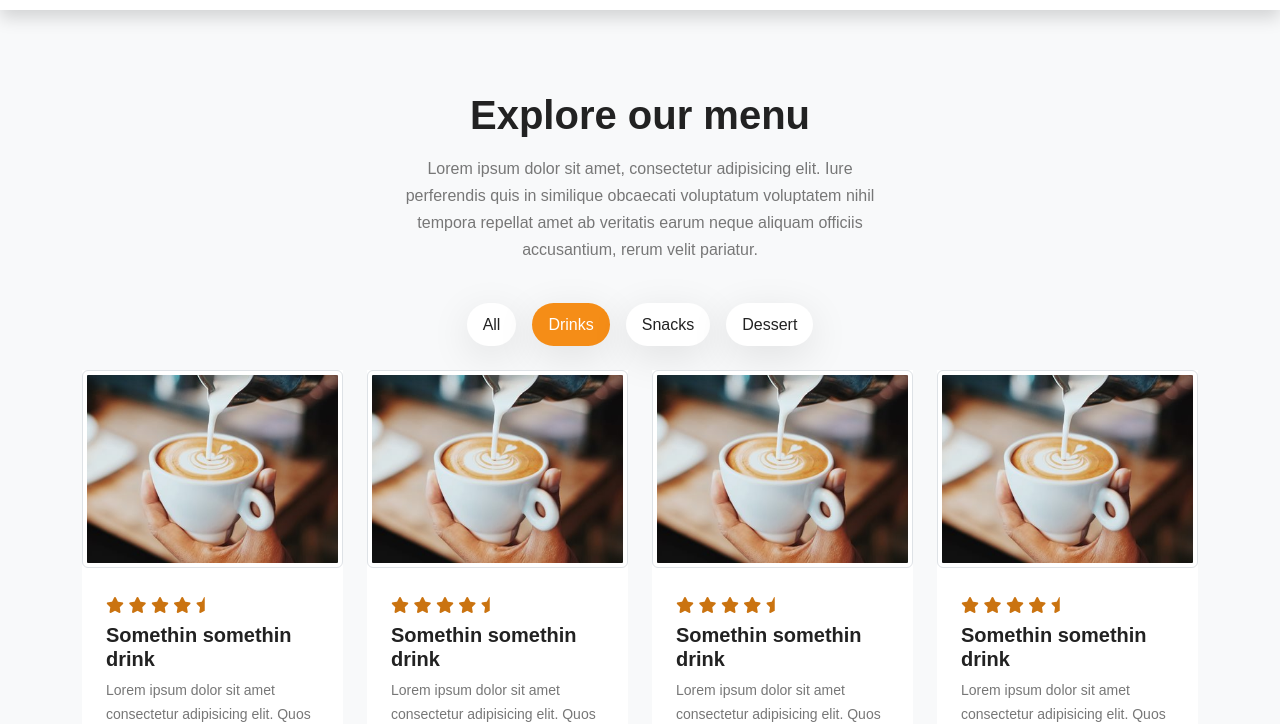
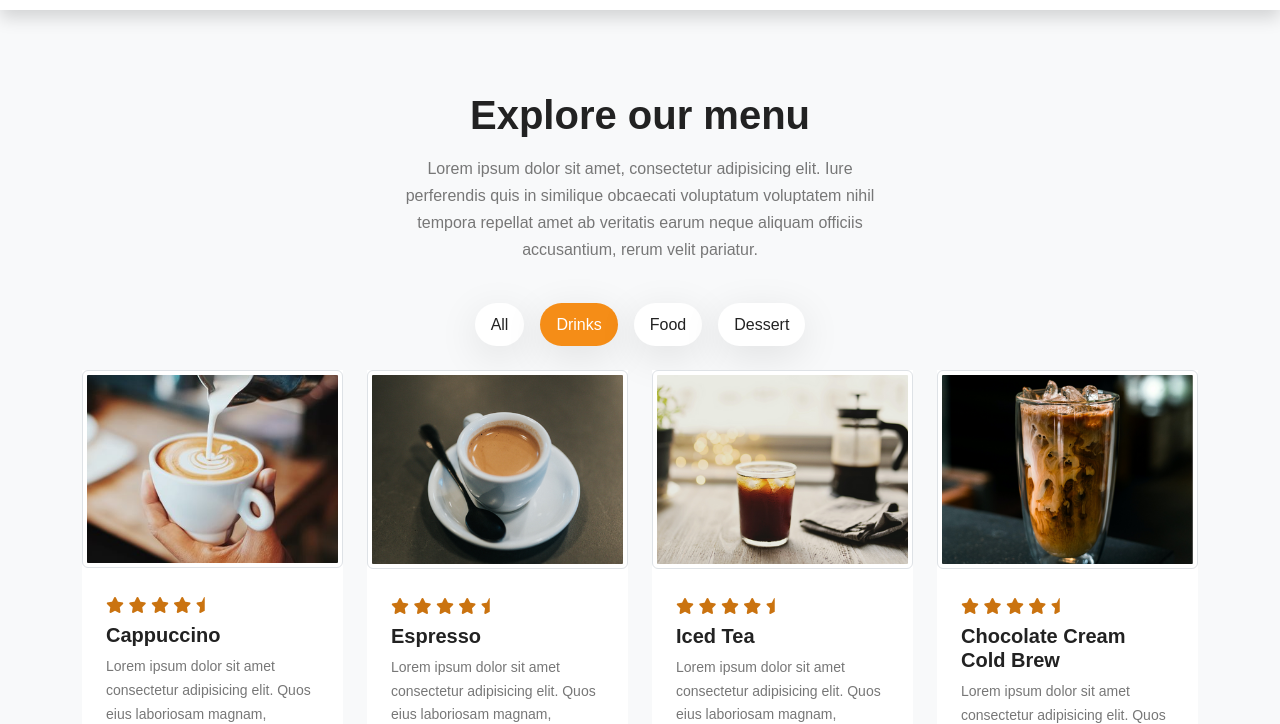
Before and after one commit to AmineTamar/coffee-shop-website, a plain HTML site: page index.html in a window 1280 px wide. Both pictures are taken after a click on the tab "Drinks". Shown: the part 1557-2281 px from the top of the page. Drawn offline with nearby package versions, Linux system fonts and the light colour scheme.

Commit message:
added new imgs

```diff
--- a/index.html
+++ b/index.html
@@ -145,7 +145,7 @@ Lorem ipsum dolor sit amet, consectetur adipisicing elit. Iure perferendis quis
     </li>
 
     <li class="nav-item" role="presentation">
-      <button class="nav-link" id="pills-snacks-tab" data-bs-toggle="pill" data-bs-target="#pills-snacks" type="button" role="tab" aria-controls="pills-snacks" aria-selected="false">Snacks</button>
+      <button class="nav-link" id="pills-snacks-tab" data-bs-toggle="pill" data-bs-target="#pills-snacks" type="button" role="tab" aria-controls="pills-snacks" aria-selected="false">Food</button>
     </li>
     <li class="nav-item" role="presentation">
       <button class="nav-link" id="pills-dessert-tab" data-bs-toggle="pill" data-bs-target="#pills-dessert" type="button" role="tab" aria-controls="pills-dessert" aria-selected="false">Dessert</button>
@@ -171,7 +171,7 @@ Lorem ipsum dolor sit amet, consectetur adipisicing elit. Iure perferendis quis
                    <i class="fa-solid fa-star-half"></i>
                    </span>
                  </div>
-                 <h5 class="mt-1 mb-2"> <a href="">Somethin somethin drink</a> </h5>
+                 <h5 class="mt-1 mb-2"> <a href="">Cappuccino</a> </h5>
                  <p class="small">Lorem ipsum dolor sit amet consectetur adipisicing elit. Quos eius laboriosam magnam, distinctio, sed enim dolorum unde dolorem excepturi ipsum id? Inventore, </p>
 
                 </div>
@@ -182,7 +182,7 @@ Lorem ipsum dolor sit amet, consectetur adipisicing elit. Iure perferendis quis
             <div class="col-lg-3 col-sm-6">
               <div class="menu-item bg-white shadow-on-hover">
 
-                <img  src="/images/coffe1.jpg" alt="" class="img-thumbnail img1">
+                <img  src="/images/Espresso.png" alt="" class="img-thumbnail img1">
                 <div class="menu-item-content p-4">
                  <div>
                    <span class="review">
@@ -193,7 +193,7 @@ Lorem ipsum dolor sit amet, consectetur adipisicing elit. Iure perferendis quis
                    <i class="fa-solid fa-star-half"></i>
                    </span>
                  </div>
-                 <h5 class="mt-1 mb-2"> <a href="">Somethin somethin drink</a> </h5>
+                 <h5 class="mt-1 mb-2"> <a href="">Espresso</a> </h5>
                  <p class="small">Lorem ipsum dolor sit amet consectetur adipisicing elit. Quos eius laboriosam magnam, distinctio, sed enim dolorum unde dolorem excepturi ipsum id? Inventore, </p>
 
                 </div>
@@ -203,7 +203,7 @@ Lorem ipsum dolor sit amet, consectetur adipisicing elit. Iure perferendis quis
             <div class="col-lg-3 col-sm-6">
               <div class="menu-item bg-white shadow-on-hover">
 
-                <img  src="images/coffe1.jpg" alt="" class="img-thumbnail img1">
+                <img  src="images/Iced Tea.png" alt="" class="img-thumbnail img1">
                 <div class="menu-item-content p-4">
                  <div>
                    <span class="review">
@@ -214,7 +214,7 @@ Lorem ipsum dolor sit amet, consectetur adipisicing elit. Iure perferendis quis
                    <i class="fa-solid fa-star-half"></i>
                    </span>
                  </div>
-                 <h5 class="mt-1 mb-2"> <a href="">Somethin somethin drink</a> </h5>
+                 <h5 class="mt-1 mb-2"> <a href="">Iced Tea </a> </h5>
                  <p class="small">Lorem ipsum dolor sit amet consectetur adipisicing elit. Quos eius laboriosam magnam, distinctio, sed enim dolorum unde dolorem excepturi ipsum id? Inventore, </p>
 
                 </div>
@@ -224,7 +224,7 @@ Lorem ipsum dolor sit amet, consectetur adipisicing elit. Iure perferendis quis
             <div class="col-lg-3 col-sm-6">
               <div class="menu-item bg-white shadow-on-hover">
 
-                <img  src="/images/coffe1.jpg" alt="" class="img-thumbnail img1">
+                <img  src="/images/Chocolate Cream Cold Brew.png" alt="" class="img-thumbnail img1">
                 <div class="menu-item-content p-4">
                  <div>
                    <span class="review">
@@ -235,7 +235,7 @@ Lorem ipsum dolor sit amet, consectetur adipisicing elit. Iure perferendis quis
                    <i class="fa-solid fa-star-half"></i>
                    </span>
                  </div>
-                 <h5 class="mt-1 mb-2"> <a href="">Somethin somethin drink</a> </h5>
+                 <h5 class="mt-1 mb-2"> <a href="">Chocolate Cream Cold Brew</a> </h5>
                  <p class="small">Lorem ipsum dolor sit amet consectetur adipisicing elit. Quos eius laboriosam magnam, distinctio, sed enim dolorum unde dolorem excepturi ipsum id? Inventore, </p>
 
                 </div>
@@ -245,7 +245,7 @@ Lorem ipsum dolor sit amet, consectetur adipisicing elit. Iure perferendis quis
             <div class="col-lg-3 col-sm-6">
               <div class="menu-item bg-white shadow-on-hover">
 
-                <img  src="/images/coffe1.jpg" alt="" class="img-thumbnail img1">
+                <img  src="/images/Caffé Latte.png" alt="" class="img-thumbnail img1">
                 <div class="menu-item-content p-4">
                  <div>
                    <span class="review">
@@ -256,7 +256,7 @@ Lorem ipsum dolor sit amet, consectetur adipisicing elit. Iure perferendis quis
                    <i class="fa-solid fa-star-half"></i>
                    </span>
                  </div>
-                 <h5 class="mt-1 mb-2"> <a href="">Somethin somethin drink</a> </h5>
+                 <h5 class="mt-1 mb-2"> <a href="">Caffé Latte</a> </h5>
                  <p class="small">Lorem ipsum dolor sit amet consectetur adipisicing elit. Quos eius laboriosam magnam, distinctio, sed enim dolorum unde dolorem excepturi ipsum id? Inventore, </p>
 
                 </div>
@@ -266,7 +266,7 @@ Lorem ipsum dolor sit amet, consectetur adipisicing elit. Iure perferendis quis
             <div class="col-lg-3 col-sm-6">
               <div class="menu-item bg-white shadow-on-hover">
 
-                <img  src="/images/coffe1.jpg" alt="" class="img-thumbnail img1">
+                <img  src="/images/Egg sandwish.png" alt="" class="img-thumbnail img1">
                 <div class="menu-item-content p-4">
                  <div>
                    <span class="review">
@@ -277,7 +277,7 @@ Lorem ipsum dolor sit amet, consectetur adipisicing elit. Iure perferendis quis
                    <i class="fa-solid fa-star-half"></i>
                    </span>
                  </div>
-                 <h5 class="mt-1 mb-2"> <a href="">Somethin somethin drink</a> </h5>
+                 <h5 class="mt-1 mb-2"> <a href="">Egg Sandwish</a> </h5>
                  <p class="small">Lorem ipsum dolor sit amet consectetur adipisicing elit. Quos eius laboriosam magnam, distinctio, sed enim dolorum unde dolorem excepturi ipsum id? Inventore, </p>
 
                 </div>
@@ -287,7 +287,7 @@ Lorem ipsum dolor sit amet, consectetur adipisicing elit. Iure perferendis quis
             <div class="col-lg-3 col-sm-6">
               <div class="menu-item bg-white shadow-on-hover">
 
-                <img  src="/images/coffe1.jpg" alt="" class="img-thumbnail img1">
+                <img  src="/images/Honey Pancake.png" alt="" class="img-thumbnail img1">
                 <div class="menu-item-content p-4">
                  <div>
                    <span class="review">
@@ -298,7 +298,7 @@ Lorem ipsum dolor sit amet, consectetur adipisicing elit. Iure perferendis quis
                    <i class="fa-solid fa-star-half"></i>
                    </span>
                  </div>
-                 <h5 class="mt-1 mb-2"> <a href="">Somethin somethin drink</a> </h5>
+                 <h5 class="mt-1 mb-2"> <a href="">Honey Pancake</a> </h5>
                  <p class="small">Lorem ipsum dolor sit amet consectetur adipisicing elit. Quos eius laboriosam magnam, distinctio, sed enim dolorum unde dolorem excepturi ipsum id? Inventore, </p>
 
                 </div>
@@ -310,7 +310,7 @@ Lorem ipsum dolor sit amet, consectetur adipisicing elit. Iure perferendis quis
              <div class="col-lg-3 col-sm-6">
               <div class="menu-item bg-white shadow-on-hover">
 
-                <img  src="/images/coffe1.jpg" alt="" class="img-thumbnail img1">
+                <img  src="/images/Pizza.png" alt="" class="img-thumbnail img1">
                 <div class="menu-item-content p-4">
                  <div>
                    <span class="review">
@@ -321,7 +321,7 @@ Lorem ipsum dolor sit amet, consectetur adipisicing elit. Iure perferendis quis
                    <i class="fa-solid fa-star-half"></i>
                    </span>
                  </div>
-                 <h5 class="mt-1 mb-2"> <a href="">Somethin somethin drink</a> </h5>
+                 <h5 class="mt-1 mb-2"> <a href="">Pizza Margherita</a> </h5>
                  <p class="small">Lorem ipsum dolor sit amet consectetur adipisicing elit. Quos eius laboriosam magnam, distinctio, sed enim dolorum unde dolorem excepturi ipsum id? Inventore, </p>
 
                 </div>
@@ -331,7 +331,7 @@ Lorem ipsum dolor sit amet, consectetur adipisicing elit. Iure perferendis quis
             <div class="col-lg-3 col-sm-6">
               <div class="menu-item bg-white shadow-on-hover">
 
-                <img  src="/images/coffe1.jpg" alt="" class="img-thumbnail img1">
+                <img  src="/images/Burger.png" alt="" class="img-thumbnail img1">
                 <div class="menu-item-content p-4">
                  <div>
                    <span class="review">
@@ -342,7 +342,7 @@ Lorem ipsum dolor sit amet, consectetur adipisicing elit. Iure perferendis quis
                    <i class="fa-solid fa-star-half"></i>
                    </span>
                  </div>
-                 <h5 class="mt-1 mb-2"> <a href="">Somethin somethin drink</a> </h5>
+                 <h5 class="mt-1 mb-2"> <a href="">Cheese Burger</a> </h5>
                  <p class="small">Lorem ipsum dolor sit amet consectetur adipisicing elit. Quos eius laboriosam magnam, distinctio, sed enim dolorum unde dolorem excepturi ipsum id? Inventore, </p>
 
                 </div>
@@ -352,7 +352,7 @@ Lorem ipsum dolor sit amet, consectetur adipisicing elit. Iure perferendis quis
             <div class="col-lg-3 col-sm-6">
               <div class="menu-item bg-white shadow-on-hover">
 
-                <img  src="/images/coffe1.jpg" alt="" class="img-thumbnail img1">
+                <img  src="/images/Chocolate Muffin.png" alt="" class="img-thumbnail img1">
                 <div class="menu-item-content p-4">
                  <div>
                    <span class="review">
@@ -363,7 +363,7 @@ Lorem ipsum dolor sit amet, consectetur adipisicing elit. Iure perferendis quis
                    <i class="fa-solid fa-star-half"></i>
                    </span>
                  </div>
-                 <h5 class="mt-1 mb-2"> <a href="">Somethin somethin drink</a> </h5>
+                 <h5 class="mt-1 mb-2"> <a href="">Chocolate Muffin</a> </h5>
                  <p class="small">Lorem ipsum dolor sit amet consectetur adipisicing elit. Quos eius laboriosam magnam, distinctio, sed enim dolorum unde dolorem excepturi ipsum id? Inventore, </p>
 
                 </div>
@@ -373,7 +373,7 @@ Lorem ipsum dolor sit amet, consectetur adipisicing elit. Iure perferendis quis
             <div class="col-lg-3 col-sm-6">
               <div class="menu-item bg-white shadow-on-hover">
 
-                <img  src="/images/coffe1.jpg" alt="" class="img-thumbnail img1">
+                <img  src="/images/Croissant.png" alt="" class="img-thumbnail img1">
                 <div class="menu-item-content p-4">
                  <div>
                    <span class="review">
@@ -384,7 +384,7 @@ Lorem ipsum dolor sit amet, consectetur adipisicing elit. Iure perferendis quis
                    <i class="fa-solid fa-star-half"></i>
                    </span>
                  </div>
-                 <h5 class="mt-1 mb-2"> <a href="">Somethin somethin drink</a> </h5>
+                 <h5 class="mt-1 mb-2"> <a href="">Croissant</a> </h5>
                  <p class="small">Lorem ipsum dolor sit amet consectetur adipisicing elit. Quos eius laboriosam magnam, distinctio, sed enim dolorum unde dolorem excepturi ipsum id? Inventore, </p>
 
                 </div>
@@ -394,7 +394,7 @@ Lorem ipsum dolor sit amet, consectetur adipisicing elit. Iure perferendis quis
             <div class="col-lg-3 col-sm-6">
               <div class="menu-item bg-white shadow-on-hover">
 
-                <img  src="/images/coffe1.jpg" alt="" class="img-thumbnail img1">
+                <img  src="/images/Chocolate cake.png" alt="" class="img-thumbnail img1">
                 <div class="menu-item-content p-4">
                  <div>
                    <span class="review">
@@ -405,7 +405,7 @@ Lorem ipsum dolor sit amet, consectetur adipisicing elit. Iure perferendis quis
                    <i class="fa-solid fa-star-half"></i>
                    </span>
                  </div>
-                 <h5 class="mt-1 mb-2"> <a href="">Somethin somethin drink</a> </h5>
+                 <h5 class="mt-1 mb-2"> <a href="">Chocolate Cake</a> </h5>
                  <p class="small">Lorem ipsum dolor sit amet consectetur adipisicing elit. Quos eius laboriosam magnam, distinctio, sed enim dolorum unde dolorem excepturi ipsum id? Inventore, </p>
 
                 </div>
@@ -416,7 +416,7 @@ Lorem ipsum dolor sit amet, consectetur adipisicing elit. Iure perferendis quis
             <div class="col-lg-3 col-sm-6">
               <div class="menu-item bg-white shadow-on-hover">
 
-                <img  src="/images/coffe1.jpg" alt="" class="img-thumbnail img1">
+                <img  src="/images/Chocolate brownie.png" alt="" class="img-thumbnail img1">
                 <div class="menu-item-content p-4">
                  <div>
                    <span class="review">
@@ -427,7 +427,7 @@ Lorem ipsum dolor sit amet, consectetur adipisicing elit. Iure perferendis quis
                    <i class="fa-solid fa-star-half"></i>
                    </span>
                  </div>
-                 <h5 class="mt-1 mb-2"> <a href="">Somethin somethin drink</a> </h5>
+                 <h5 class="mt-1 mb-2"> <a href="">Chocolate Brownie</a> </h5>
                  <p class="small">Lorem ipsum dolor sit amet consectetur adipisicing elit. Quos eius laboriosam magnam, distinctio, sed enim dolorum unde dolorem excepturi ipsum id? Inventore, </p>
 
                 </div>
@@ -437,7 +437,7 @@ Lorem ipsum dolor sit amet, consectetur adipisicing elit. Iure perferendis quis
             <div class="col-lg-3 col-sm-6">
               <div class="menu-item bg-white shadow-on-hover">
 
-                <img  src="/images/coffe1.jpg" alt="" class="img-thumbnail img1">
+                <img  src="/images/Everything bagle.png" alt="" class="img-thumbnail img1">
                 <div class="menu-item-content p-4">
                  <div>
                    <span class="review">
@@ -448,7 +448,7 @@ Lorem ipsum dolor sit amet, consectetur adipisicing elit. Iure perferendis quis
                    <i class="fa-solid fa-star-half"></i>
                    </span>
                  </div>
-                 <h5 class="mt-1 mb-2"> <a href="">Somethin somethin drink</a> </h5>
+                 <h5 class="mt-1 mb-2"> <a href="">Everything Bagle</a> </h5>
                  <p class="small">Lorem ipsum dolor sit amet consectetur adipisicing elit. Quos eius laboriosam magnam, distinctio, sed enim dolorum unde dolorem excepturi ipsum id? Inventore, </p>
 
                 </div>
@@ -478,7 +478,7 @@ Lorem ipsum dolor sit amet, consectetur adipisicing elit. Iure perferendis quis
               <i class="fa-solid fa-star-half"></i>
               </span>
             </div>
-            <h5 class="mt-1 mb-2"> <a href="">Somethin somethin drink</a> </h5>
+            <h5 class="mt-1 mb-2"> <a href="">Cappuccino</a> </h5>
             <p class="small">Lorem ipsum dolor sit amet consectetur adipisicing elit. Quos eius laboriosam magnam, distinctio, sed enim dolorum unde dolorem excepturi ipsum id? Inventore, </p>
 
            </div>
@@ -489,7 +489,7 @@ Lorem ipsum dolor sit amet, consectetur adipisicing elit. Iure perferendis quis
        <div class="col-lg-3 col-sm-6">
          <div class="menu-item bg-white shadow-on-hover">
 
-           <img  src="images/coffe1.jpg" alt="" class="img-thumbnail img1">
+           <img  src="images/Espresso.png" alt="" class="img-thumbnail img1">
            <div class="menu-item-content p-4">
             <div>
               <span class="review">
@@ -500,7 +500,7 @@ Lorem ipsum dolor sit amet, consectetur adipisicing elit. Iure perferendis quis
               <i class="fa-solid fa-star-half"></i>
               </span>
             </div>
-            <h5 class="mt-1 mb-2"> <a href="">Somethin somethin drink</a> </h5>
+            <h5 class="mt-1 mb-2"> <a href="">Espresso</a> </h5>
             <p class="small">Lorem ipsum dolor sit amet consectetur adipisicing elit. Quos eius laboriosam magnam, distinctio, sed enim dolorum unde dolorem excepturi ipsum id? Inventore, </p>
 
            </div>
@@ -510,7 +510,7 @@ Lorem ipsum dolor sit amet, consectetur adipisicing elit. Iure perferendis quis
        <div class="col-lg-3 col-sm-6">
          <div class="menu-item bg-white shadow-on-hover">
 
-           <img  src="/images/coffe1.jpg" alt="" class="img-thumbnail img1">
+           <img  src="/images/Iced Tea.png" alt="" class="img-thumbnail img1">
            <div class="menu-item-content p-4">
             <div>
               <span class="review">
@@ -521,7 +521,7 @@ Lorem ipsum dolor sit amet, consectetur adipisicing elit. Iure perferendis quis
               <i class="fa-solid fa-star-half"></i>
               </span>
             </div>
-            <h5 class="mt-1 mb-2"> <a href="">Somethin somethin drink</a> </h5>
+            <h5 class="mt-1 mb-2"> <a href="">Iced Tea</a> </h5>
             <p class="small">Lorem ipsum dolor sit amet consectetur adipisicing elit. Quos eius laboriosam magnam, distinctio, sed enim dolorum unde dolorem excepturi ipsum id? Inventore, </p>
 
            </div>
@@ -532,7 +532,7 @@ Lorem ipsum dolor sit amet, consectetur adipisicing elit. Iure perferendis quis
        <div class="col-lg-3 col-sm-6">
          <div class="menu-item bg-white shadow-on-hover">
 
-           <img  src="/images/coffe1.jpg" alt="" class="img-thumbnail img1">
+           <img  src="/images/Chocolate Cream Cold Brew.png" alt="" class="img-thumbnail img1">
            <div class="menu-item-content p-4">
             <div>
               <span class="review">
@@ -543,7 +543,7 @@ Lorem ipsum dolor sit amet, consectetur adipisicing elit. Iure perferendis quis
               <i class="fa-solid fa-star-half"></i>
               </span>
             </div>
-            <h5 class="mt-1 mb-2"> <a href="">Somethin somethin drink</a> </h5>
+            <h5 class="mt-1 mb-2"> <a href="">Chocolate Cream Cold Brew</a> </h5>
             <p class="small">Lorem ipsum dolor sit amet consectetur adipisicing elit. Quos eius laboriosam magnam, distinctio, sed enim dolorum unde dolorem excepturi ipsum id? Inventore, </p>
 
            </div>
@@ -553,7 +553,7 @@ Lorem ipsum dolor sit amet, consectetur adipisicing elit. Iure perferendis quis
        <div class="col-lg-3 col-sm-6">
          <div class="menu-item bg-white shadow-on-hover">
 
-           <img  src="/images/coffe1.jpg" alt="" class="img-thumbnail img1">
+           <img  src="/images/Caffé Latte.png" alt="" class="img-thumbnail img1">
            <div class="menu-item-content p-4">
             <div>
               <span class="review">
@@ -564,7 +564,7 @@ Lorem ipsum dolor sit amet, consectetur adipisicing elit. Iure perferendis quis
               <i class="fa-solid fa-star-half"></i>
               </span>
             </div>
-            <h5 class="mt-1 mb-2"> <a href="">Somethin somethin drink</a> </h5>
+            <h5 class="mt-1 mb-2"> <a href="">Caffé Latte</a> </h5>
             <p class="small">Lorem ipsum dolor sit amet consectetur adipisicing elit. Quos eius laboriosam magnam, distinctio, sed enim dolorum unde dolorem excepturi ipsum id? Inventore, </p>
 
            </div>
@@ -582,7 +582,7 @@ Lorem ipsum dolor sit amet, consectetur adipisicing elit. Iure perferendis quis
     <div class="col-lg-3 col-sm-6">
       <div class="menu-item bg-white shadow-on-hover">
 
-        <img  src="/images/coffe1.jpg" alt="" class="img-thumbnail img1">
+        <img  src="/images/Egg sandwish.png" alt="" class="img-thumbnail img1">
         <div class="menu-item-content p-4">
          <div>
            <span class="review">
@@ -593,7 +593,7 @@ Lorem ipsum dolor sit amet, consectetur adipisicing elit. Iure perferendis quis
            <i class="fa-solid fa-star-half"></i>
            </span>
          </div>
-         <h5 class="mt-1 mb-2"> <a href="">Somethin somethin drink</a> </h5>
+         <h5 class="mt-1 mb-2"> <a href="">Egg Sandwish</a> </h5>
          <p class="small">Lorem ipsum dolor sit amet consectetur adipisicing elit. Quos eius laboriosam magnam, distinctio, sed enim dolorum unde dolorem excepturi ipsum id? Inventore, </p>
 
         </div>
@@ -603,7 +603,7 @@ Lorem ipsum dolor sit amet, consectetur adipisicing elit. Iure perferendis quis
     <div class="col-lg-3 col-sm-6">
      <div class="menu-item bg-white shadow-on-hover">
 
-       <img  src="/images/coffe1.jpg" alt="" class="img-thumbnail img1">
+       <img  src="/images/Honey Pancake.png" alt="" class="img-thumbnail img1">
        <div class="menu-item-content p-4">
         <div>
           <span class="review">
@@ -614,7 +614,7 @@ Lorem ipsum dolor sit amet, consectetur adipisicing elit. Iure perferendis quis
           <i class="fa-solid fa-star-half"></i>
           </span>
         </div>
-        <h5 class="mt-1 mb-2"> <a href="">Somethin somethin drink</a> </h5>
+        <h5 class="mt-1 mb-2"> <a href="">Honey Pancake</a> </h5>
         <p class="small">Lorem ipsum dolor sit amet consectetur adipisicing elit. Quos eius laboriosam magnam, distinctio, sed enim dolorum unde dolorem excepturi ipsum id? Inventore, </p>
 
        </div>
@@ -626,7 +626,7 @@ Lorem ipsum dolor sit amet, consectetur adipisicing elit. Iure perferendis quis
    <div class="col-lg-3 col-sm-6">
      <div class="menu-item bg-white shadow-on-hover">
 
-       <img  src="/images/coffe1.jpg" alt="" class="img-thumbnail img1">
+       <img  src="/images/Pizza.png" alt="" class="img-thumbnail img1">
        <div class="menu-item-content p-4">
         <div>
           <span class="review">
@@ -637,7 +637,7 @@ Lorem ipsum dolor sit amet, consectetur adipisicing elit. Iure perferendis quis
           <i class="fa-solid fa-star-half"></i>
           </span>
         </div>
-        <h5 class="mt-1 mb-2"> <a href="">Somethin somethin drink</a> </h5>
+        <h5 class="mt-1 mb-2"> <a href="">Pizza Margherita</a> </h5>
         <p class="small">Lorem ipsum dolor sit amet consectetur adipisicing elit. Quos eius laboriosam magnam, distinctio, sed enim dolorum unde dolorem excepturi ipsum id? Inventore, </p>
 
        </div>
@@ -647,7 +647,7 @@ Lorem ipsum dolor sit amet, consectetur adipisicing elit. Iure perferendis quis
    <div class="col-lg-3 col-sm-6">
      <div class="menu-item bg-white shadow-on-hover">
 
-       <img  src="/images/coffe1.jpg" alt="" class="img-thumbnail img1">
+       <img  src="/images/Burger.png" alt="" class="img-thumbnail img1">
        <div class="menu-item-content p-4">
         <div>
           <span class="review">
@@ -658,7 +658,7 @@ Lorem ipsum dolor sit amet, consectetur adipisicing elit. Iure perferendis quis
           <i class="fa-solid fa-star-half"></i>
           </span>
         </div>
-        <h5 class="mt-1 mb-2"> <a href="">Somethin somethin drink</a> </h5>
+        <h5 class="mt-1 mb-2"> <a href="">Cheese Burger</a> </h5>
         <p class="small">Lorem ipsum dolor sit amet consectetur adipisicing elit. Quos eius laboriosam magnam, distinctio, sed enim dolorum unde dolorem excepturi ipsum id? Inventore, </p>
 
        </div>
@@ -676,7 +676,7 @@ Lorem ipsum dolor sit amet, consectetur adipisicing elit. Iure perferendis quis
     <div class="col-lg-3 col-sm-6">
       <div class="menu-item bg-white shadow-on-hover">
 
-        <img  src="/images/coffe1.jpg" alt="" class="img-thumbnail img1">
+        <img  src="/images/Chocolate Muffin.png" alt="" class="img-thumbnail img1">
         <div class="menu-item-content p-4">
          <div>
            <span class="review">
@@ -687,7 +687,7 @@ Lorem ipsum dolor sit amet, consectetur adipisicing elit. Iure perferendis quis
            <i class="fa-solid fa-star-half"></i>
            </span>
          </div>
-         <h5 class="mt-1 mb-2"> <a href="">Somethin somethin drink</a> </h5>
+         <h5 class="mt-1 mb-2"> <a href="">Chocolate Muffin</a> </h5>
          <p class="small">Lorem ipsum dolor sit amet consectetur adipisicing elit. Quos eius laboriosam magnam, distinctio, sed enim dolorum unde dolorem excepturi ipsum id? Inventore, </p>
 
         </div>
@@ -697,7 +697,7 @@ Lorem ipsum dolor sit amet, consectetur adipisicing elit. Iure perferendis quis
     <div class="col-lg-3 col-sm-6">
      <div class="menu-item bg-white shadow-on-hover">
 
-       <img  src="/images/coffe1.jpg" alt="" class="img-thumbnail img1">
+       <img  src="/images/Croissant.png" alt="" class="img-thumbnail img1">
        <div class="menu-item-content p-4">
         <div>
           <span class="review">
@@ -708,7 +708,7 @@ Lorem ipsum dolor sit amet, consectetur adipisicing elit. Iure perferendis quis
           <i class="fa-solid fa-star-half"></i>
           </span>
         </div>
-        <h5 class="mt-1 mb-2"> <a href="">Somethin somethin drink</a> </h5>
+        <h5 class="mt-1 mb-2"> <a href="">Croissant</a> </h5>
         <p class="small">Lorem ipsum dolor sit amet consectetur adipisicing elit. Quos eius laboriosam magnam, distinctio, sed enim dolorum unde dolorem excepturi ipsum id? Inventore, </p>
 
        </div>
@@ -718,7 +718,7 @@ Lorem ipsum dolor sit amet, consectetur adipisicing elit. Iure perferendis quis
    <div class="col-lg-3 col-sm-6">
      <div class="menu-item bg-white shadow-on-hover">
 
-       <img  src="/images/coffe1.jpg" alt="" class="img-thumbnail img1">
+       <img  src="/images/Chocolate cake.png" alt="" class="img-thumbnail img1">
        <div class="menu-item-content p-4">
         <div>
           <span class="review">
@@ -729,7 +729,7 @@ Lorem ipsum dolor sit amet, consectetur adipisicing elit. Iure perferendis quis
           <i class="fa-solid fa-star-half"></i>
           </span>
         </div>
-        <h5 class="mt-1 mb-2"> <a href="">Somethin somethin drink</a> </h5>
+        <h5 class="mt-1 mb-2"> <a href="">Chocolate Cake</a> </h5>
         <p class="small">Lorem ipsum dolor sit amet consectetur adipisicing elit. Quos eius laboriosam magnam, distinctio, sed enim dolorum unde dolorem excepturi ipsum id? Inventore, </p>
 
        </div>
@@ -739,7 +739,7 @@ Lorem ipsum dolor sit amet, consectetur adipisicing elit. Iure perferendis quis
    <div class="col-lg-3 col-sm-6">
      <div class="menu-item bg-white shadow-on-hover">
 
-       <img  src="/images/coffe1.jpg" alt="" class="img-thumbnail img1">
+       <img  src="/images/Chocolate brownie.png" alt="" class="img-thumbnail img1">
        <div class="menu-item-content p-4">
         <div>
           <span class="review">
@@ -750,7 +750,7 @@ Lorem ipsum dolor sit amet, consectetur adipisicing elit. Iure perferendis quis
           <i class="fa-solid fa-star-half"></i>
           </span>
         </div>
-        <h5 class="mt-1 mb-2"> <a href="">Somethin somethin drink</a> </h5>
+        <h5 class="mt-1 mb-2"> <a href="">Chocolate Brownie</a> </h5>
         <p class="small">Lorem ipsum dolor sit amet consectetur adipisicing elit. Quos eius laboriosam magnam, distinctio, sed enim dolorum unde dolorem excepturi ipsum id? Inventore, </p>
 
        </div>
@@ -760,7 +760,7 @@ Lorem ipsum dolor sit amet, consectetur adipisicing elit. Iure perferendis quis
    <div class="col-lg-3 col-sm-6">
      <div class="menu-item bg-white shadow-on-hover">
 
-       <img  src="/images/coffe1.jpg" alt="" class="img-thumbnail img1">
+       <img  src="images/Everything bagle.png" alt="" class="img-thumbnail img1">
        <div class="menu-item-content p-4">
         <div>
           <span class="review">
@@ -771,7 +771,7 @@ Lorem ipsum dolor sit amet, consectetur adipisicing elit. Iure perferendis quis
           <i class="fa-solid fa-star-half"></i>
           </span>
         </div>
-        <h5 class="mt-1 mb-2"> <a href="">Somethin somethin drink</a> </h5>
+        <h5 class="mt-1 mb-2"> <a href="">Everything Bagle</a> </h5>
         <p class="small">Lorem ipsum dolor sit amet consectetur adipisicing elit. Quos eius laboriosam magnam, distinctio, sed enim dolorum unde dolorem excepturi ipsum id? Inventore, </p>
 
        </div>
--- a/style.css
+++ b/style.css
@@ -189,7 +189,7 @@ height: 47px;
 
 /*blog*/
 .blog-post img{
-  width: 100%;
+  width: 40%;
   object-fit: cover;
 }
 
```
Also changed, not shown: images/Burger.png (added), images/Caffé Latte.png (added), images/Chocolate Cream Cold Brew.png (added), images/Chocolate Muffin.png (added), images/Chocolate brownie.png (added), images/Chocolate cake.png (added), images/Croissant.png (added), images/Egg sandwish.png (added), images/Espresso.png (added), images/Everything bagle.png (added), images/Honey Pancake.png (added), images/Hot chocolate drink.png (added), images/Iced Tea.png (added), images/Pizza.png (added).
